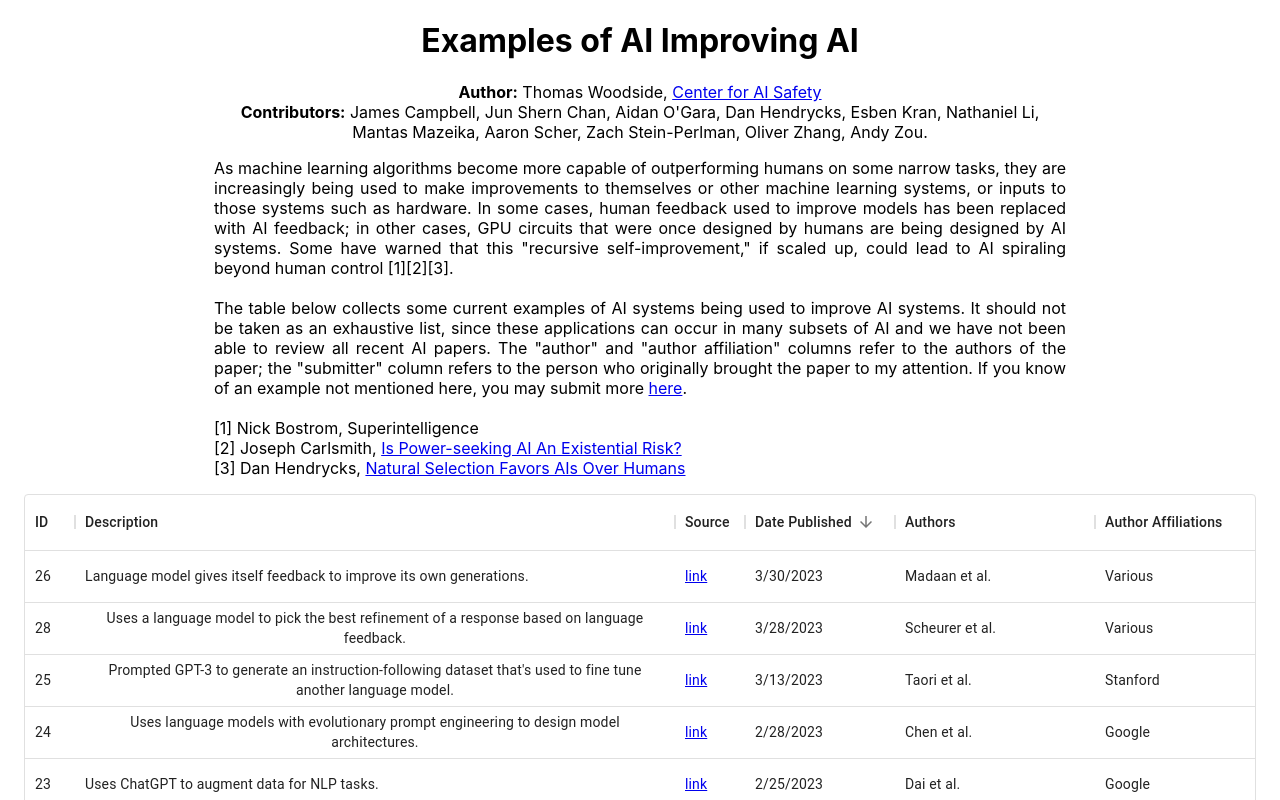
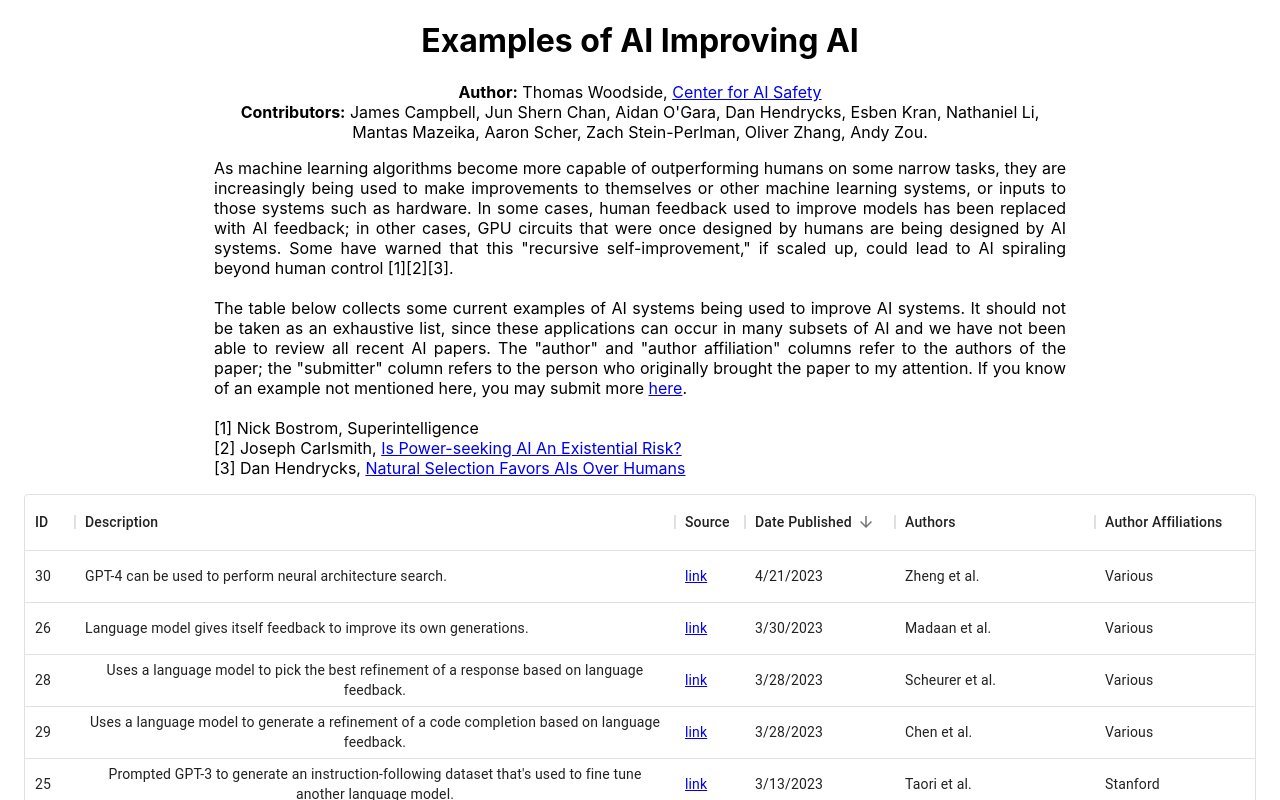
Before and after one commit to VjunetXuuftofi/ai_improving_ai, a React (Create React App) app: page / in a window 1280 px wide. Shown: the top 800 px of the page. Built offline with nearby package versions, Linux system fonts and the light colour scheme.

Commit message:
add some more and add some rows

```diff
--- a/src/App.js
+++ b/src/App.js
@@ -293,15 +293,33 @@ const rows = [
     authors: "Scheurer et al.",
     authorAffiliations: "Various"
   },
+  {
+    id: 29,
+    description: "Uses a language model to generate a refinement of a code completion based on language feedback.",
+    source: "https://arxiv.org/abs/2303.16749",
+    date: new Date(2023, 2, 28),
+    submitter: "Jason Phang",
+    authors: "Chen et al.",
+    authorAffiliations: "Various"
+  },
+  {
+    id: 30,
+    description: "GPT-4 can be used to perform neural architecture search.",
+    source: "https://arxiv.org/abs/2304.10970",
+    date: new Date(2023, 3, 21),
+    submitter: "Fred Zhang",
+    authors: "Zheng et al.",
+    authorAffiliations: "Various"
+  }
 ];
 
 function AIImprovingAIDataGrid() {
   return (
-      <Box sx={{ height: 400, width: '100%' }}>
+      <Box sx={{ height: 630, width: '100%' }}>
         <DataGrid
             rows={rows}
             columns={columns}
-            pageSize={5}
+            pageSize={10}
             rowsPerPageOptions={[5]}
             disableSelectionOnClick
             initialState={{
```
